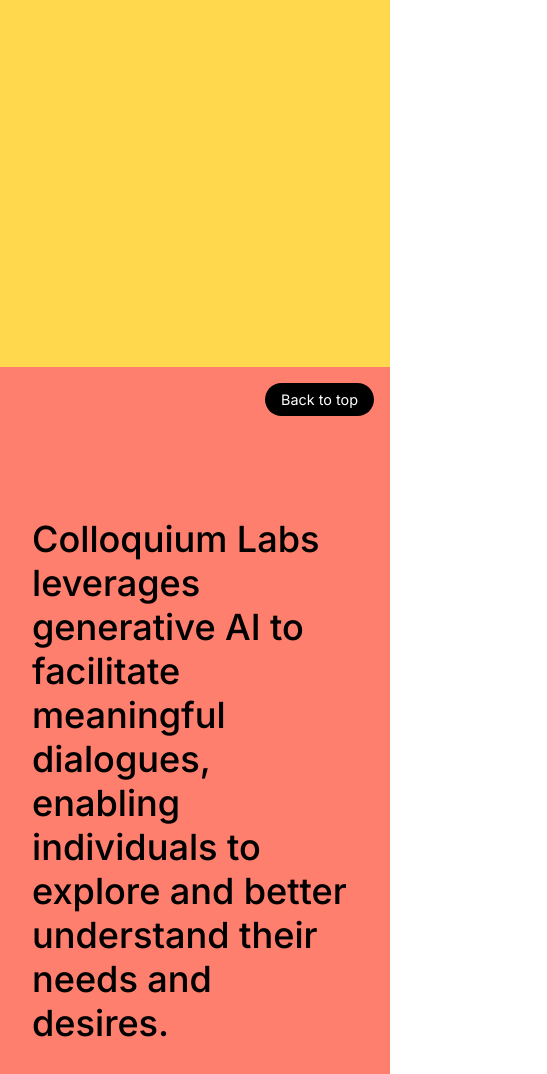
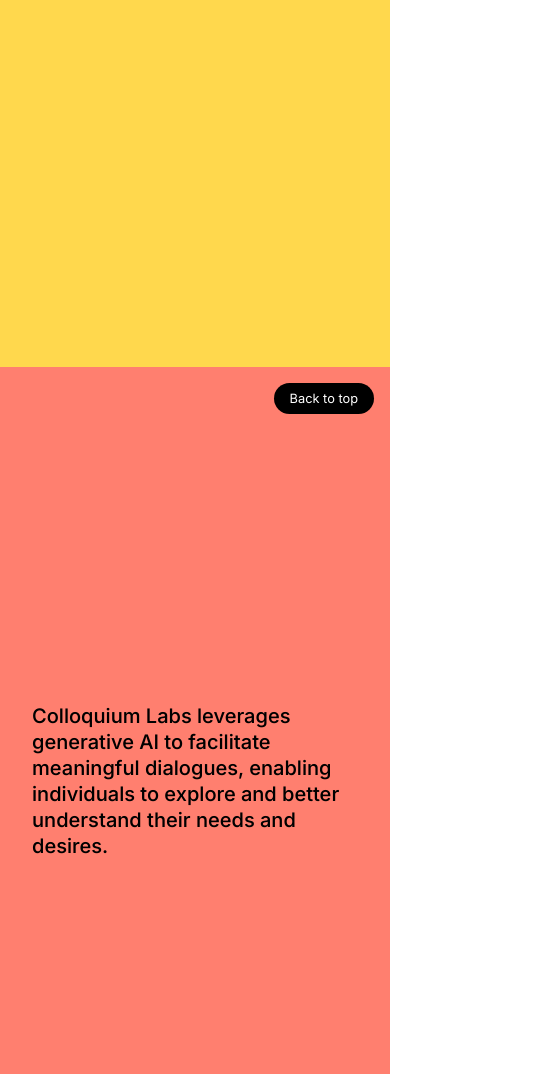
Before and after one commit to Colloquium-Labs/colloquium-labs.github.io, a plain HTML site: page index.html in a window 390 px wide. Shown: the part 477-1551 px from the top of the page, 547 px wide, since content can reach past the window. Drawn offline with Linux system fonts and the light colour scheme.

Commit message:
responsive text

```diff
--- a/index.html
+++ b/index.html
@@ -53,14 +53,15 @@
         }
 
         h1 {
-            font-size: 2.5rem;
+            font-size: clamp(1.5rem, 5vw, 2.5rem);
             margin-bottom: 1rem;
         }
 
         p {
-            font-size: 2.25rem;
+            font-size: clamp(1.25rem, 4vw, 2.25rem);
             margin-bottom: 1rem;
             font-weight: 525;
+            line-height: 1.3;
         }
 
         .back-to-top {
@@ -72,7 +73,7 @@
             padding: 0.5rem 1rem;
             border-radius: 20px;
             text-decoration: none;
-            font-size: 0.9rem;
+            font-size: clamp(0.8rem, 2vw, 0.9rem);
         }
 
         #section1 {
```
